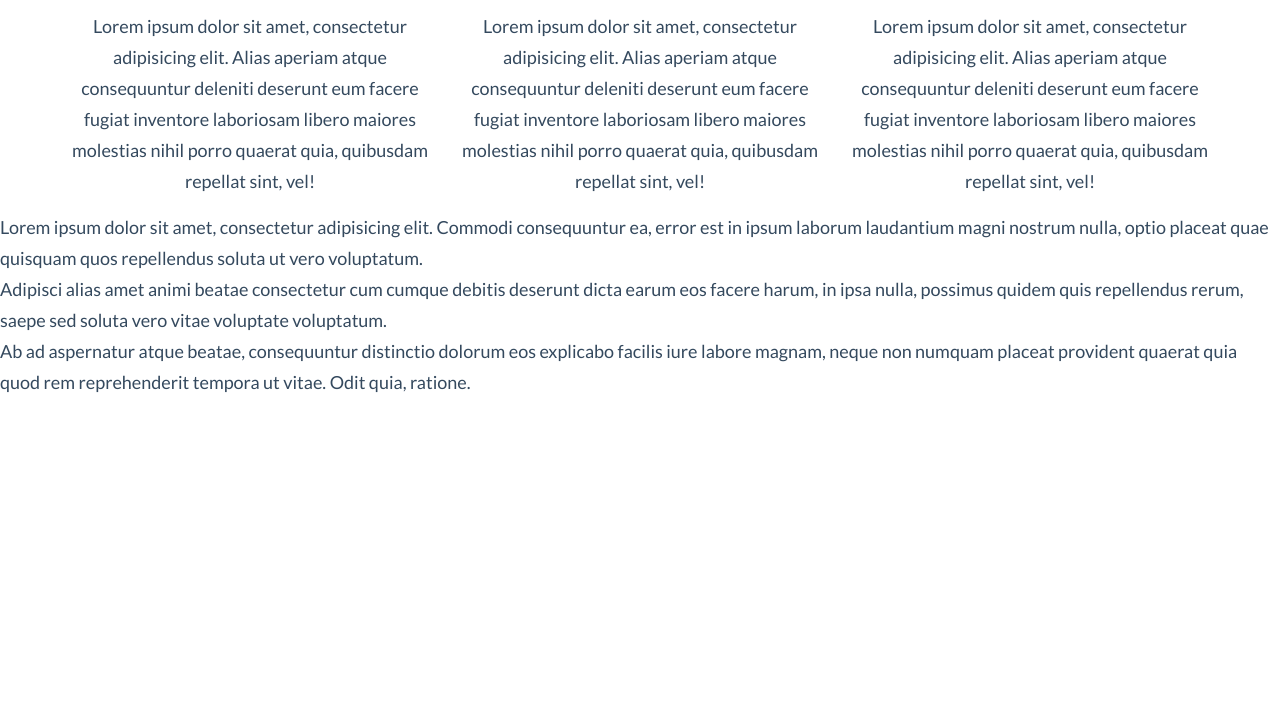
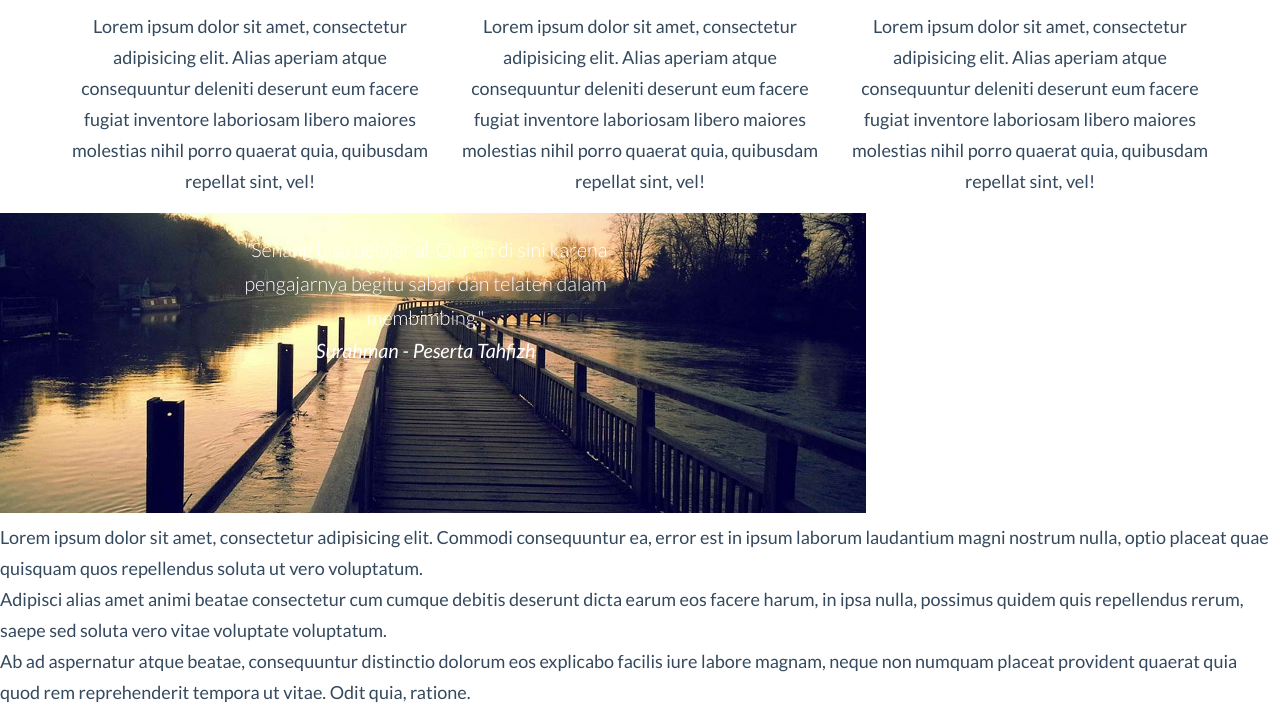
Before and after one commit to surahmans/Front-End-Web-Tahsin, a plain HTML site: page index.html in a window 1280 px wide. Shown: the part 1107-1816 px from the top of the page. Before the commit the page ends 1506 px from the top, so only its background shows below. Drawn offline with Linux system fonts and the light colour scheme.

Commit message:
Add testimonial with background

```diff
--- a/css/custom.css
+++ b/css/custom.css
@@ -80,3 +80,22 @@ body {
 .hidden-col-level {
     visibility: hidden;
 }
+#bg-testimonial {
+    background-image: url("../img/asset/bg_comment.jpg");
+    display: inline-block;
+    padding: 20px 0px;
+    background-size: cover;
+    height: 300px;
+}
+
+#testimonial {
+    color: #ffffff;
+    font-size: 1.1em;
+    font-weight: 200;
+
+}
+
+#testimonial span {
+    display: block;
+    font-style: italic;
+}
--- a/index.html
+++ b/index.html
@@ -71,6 +71,7 @@
     </nav> <!-- end of navigation -->
 
     <div class="container">
+        <!-- cover levels -->
         <div class="row">
             <div class="col-xs-12 text-center"><h3 style="margin-top: -5px;">We are cover all levels</h3></div>
         </div>
@@ -89,6 +90,14 @@
                 <img src="img/icons/svg/loop.svg" alt="" class="img-responsive level-logo"/>
                 <h4 class="text-center">Tahfizh</h4>
                 <p class="text-center">Lorem ipsum dolor sit amet, consectetur adipisicing elit. Alias aperiam atque consequuntur deleniti deserunt eum facere fugiat inventore laboriosam libero maiores molestias nihil porro quaerat quia, quibusdam repellat sint, vel!</p>
+            </div>
+        </div>
+    </div>
+    <!-- testimonials -->
+    <div class="row" id="bg-testimonial">
+        <div class="col-xs-12 col-sm-6 col-sm-offset-3 text-center">
+            <div>
+                <p id="testimonial">"Senang bisa belajar al-Qur'an di sini karena pengajarnya begitu sabar dan telaten dalam membimbing."<span>Surahman - Peserta Tahfizh</span></p>
             </div>
         </div>
     </div>
```
Also changed, not shown: img/asset/bg_comment.jpg (added).
